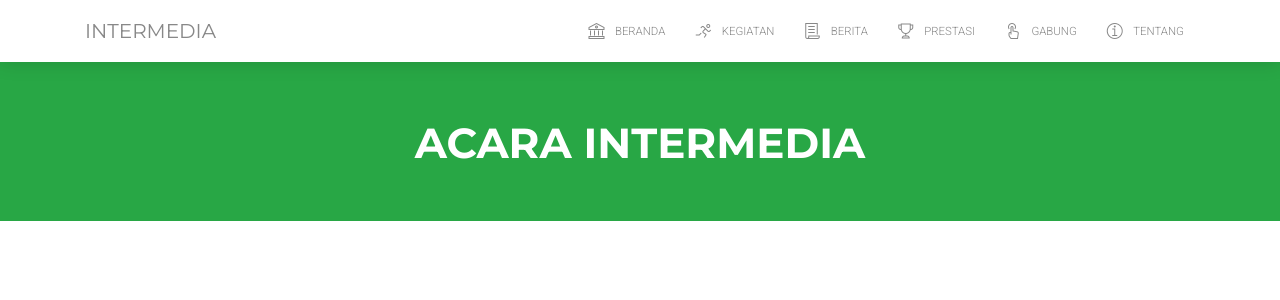
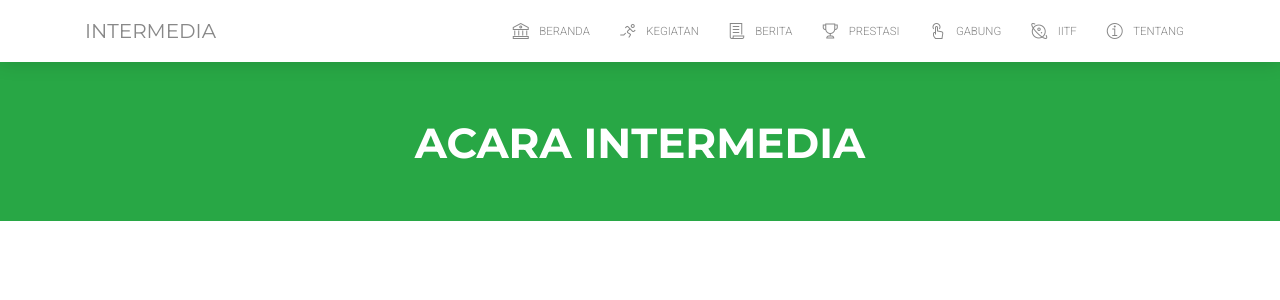
Before and after one commit to tamasec/intermediaamikom, a CodeIgniter app: page /database/event in a window 1280 px wide. Shown: the top 300 px of the page. Run offline with CodeIgniter, Linux system fonts and the light colour scheme; the visitor is signed in with stand-in values (Sample User, id 1); data comes from the database, SQL or seed files in the repository; some libraries are stand-ins or nearby versions; some web fonts are replaced.

Commit message:
Add IITF Link
- Menambah Link untuk menuju ke IITF
- Memperbaiki gambar yang null

```diff
--- a/application/config/database.php
+++ b/application/config/database.php
@@ -76,9 +76,9 @@ $query_builder = TRUE;
 $db['default'] = array(
 	'dsn'	=> '',
 	'hostname' => 'localhost',
-	'username' => 'root','intermed_utama',
+	'username' => 'root',//'intermed_webtest',
 	'password' => '',//'Wearefamily2018',
-	'database' => 'intermed_utama',
+	'database' => 'intermed_utama',//'intermed_webtest',
 	'dbdriver' => 'mysqli',
 	'dbprefix' => '',
 	'pconnect' => FALSE,
--- a/application/views/assets/navbar.php
+++ b/application/views/assets/navbar.php
@@ -43,6 +43,12 @@
                           </a>
                       </li>
                       <li class="nav-item">
+                            <a class="nav-link" href="https://iitf.intermediaamikom.org" style="color: #888" rel="tooltip" title="Intermedia Information Technology Festival" data-placement="bottom" target="_parent">
+                                <i class="now-ui-icons objects_planet"></i>
+                                <p>IITF</p>
+                            </a>
+                        </li>
+                      <li class="nav-item">
                           <a class="nav-link" href="<?php echo base_url()?>about" style="color: #888" rel="tooltip" title="Tentang" data-placement="bottom" target="_parent" >
                               <i class="now-ui-icons travel_info"></i>
                               <p>Tentang</p>
--- a/application/views/assets/navbar_blank.php
+++ b/application/views/assets/navbar_blank.php
@@ -43,6 +43,12 @@
                             </a>
                         </li>
                         <li class="nav-item">
+                            <a class="nav-link" href="https://iitf.intermediaamikom.org" style="color: #888" rel="tooltip" title="Intermedia Information Technology Festival" data-placement="bottom" target="_parent">
+                                <i class="now-ui-icons objects_planet"></i>
+                                <p>IITF</p>
+                            </a>
+                        </li>
+                        <li class="nav-item">
                             <a class="nav-link" href="<?php echo base_url()?>about" style="color: #888" rel="tooltip" title="Tentang" data-placement="bottom" target="_parent" >
                                 <i class="now-ui-icons travel_info"></i>
                                 <p>Tentang</p>
```
Also changed, not shown: assets/user/img/default-avatar.png (added), assets/user/img/logo-white.png (added), assets/user/img/logo.png (added), assets/user/img/pic.png (added).
